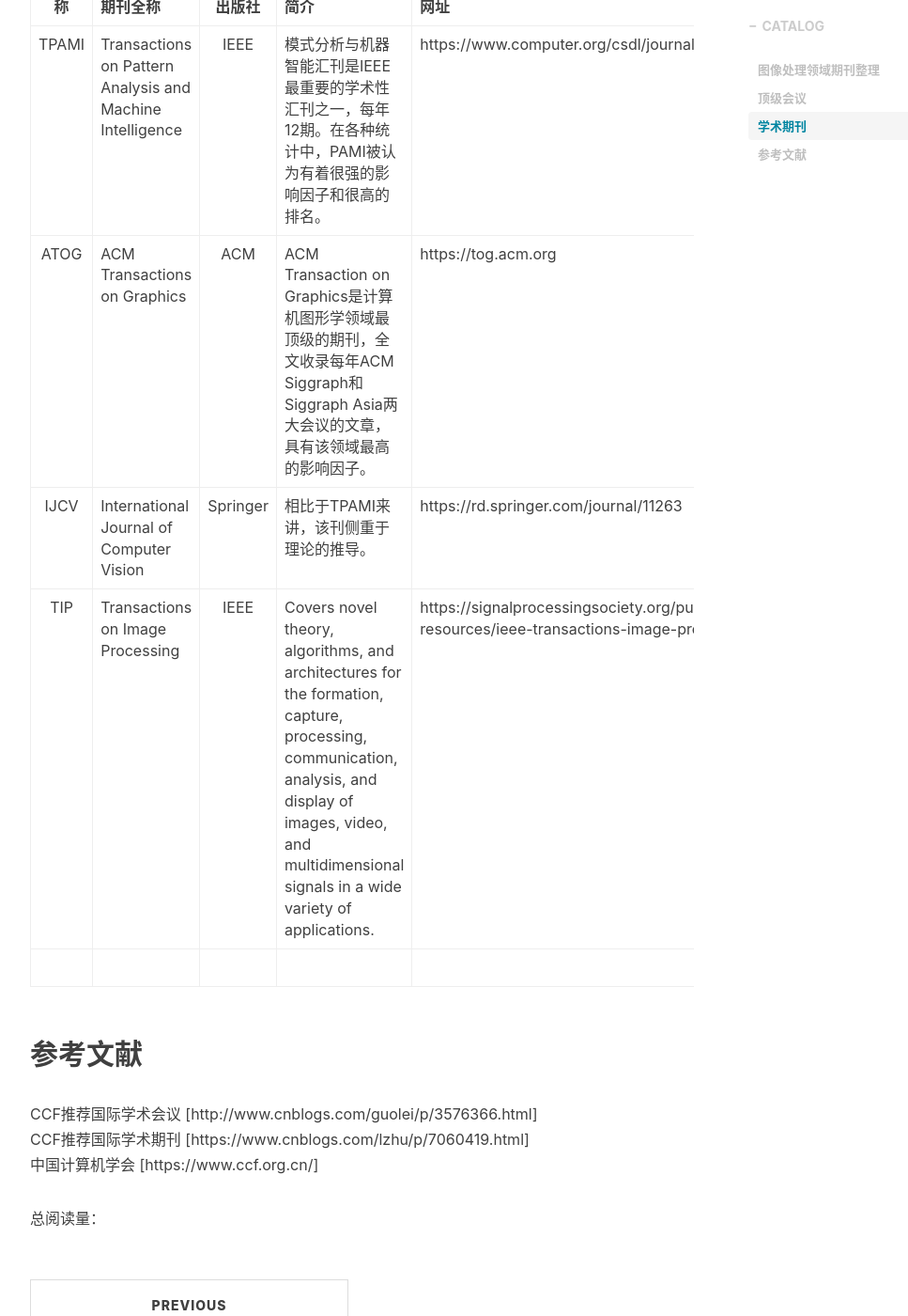
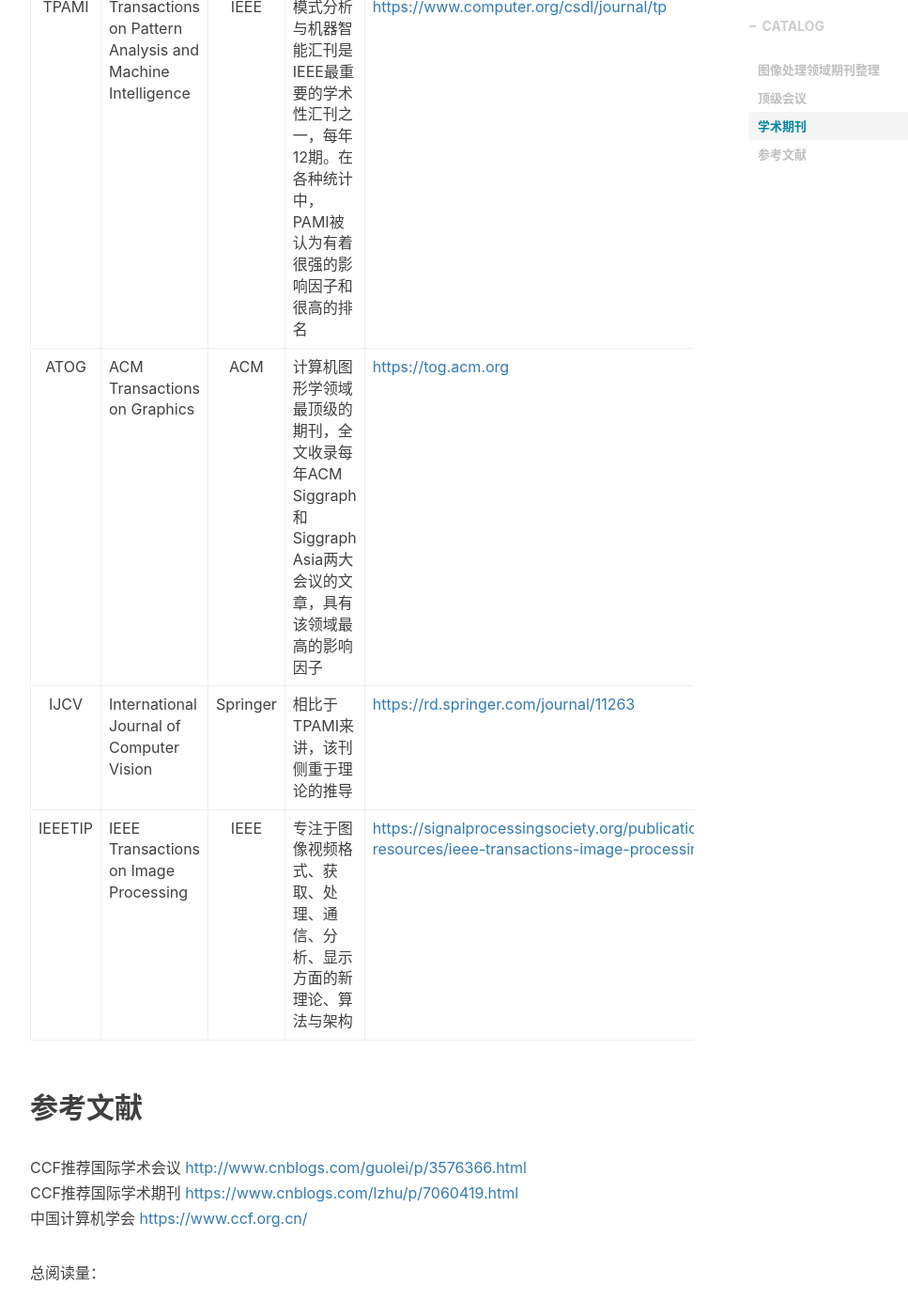
Before and after one commit to Thunvan/Thunvan.github.io, a Jekyll site: the page built from _posts/2019-04-04-图像处理领域期刊整理.md, in a window 1280 px wide and 1400 px high, scrolled down 1972 px. Shown: the whole window at 94% size, without its empty margins (233-1200 px from the left). Built offline with Jekyll 4.4.1, drawn with Linux system fonts in a browser that asks for light colours; nearby versions of some CDN libraries; comment, search, counter and statistics services are not loaded; some of the changed text lies outside the part shown.

Commit message:
update post file

```diff
--- a/_posts/2019-04-04-图像处理领域期刊整理.md
+++ b/_posts/2019-04-04-图像处理领域期刊整理.md
@@ -10,6 +10,7 @@ tags:
 ---
 
 # 图像处理领域期刊整理
+
 计算机图形学与多媒体，人工智能与模式识别领域
 
 ## 顶级会议
@@ -18,30 +19,26 @@ tags:
 CVPR（每年），ICCV（奇数年）和ECCV（偶数年）。
 会议的文章根据重要程度分为oral，spotlights，poster三个等级，oral，spotlights都有口头报导露脸的机会，poster则是海报展示。
 
-
-| 会议简称 | 会议全称                                                       |  出版社  | 简介                                                                                                                                                               | 网址                                                     |
-| :------: | :------------------------------------------------------------- | :------: | :----------------------------------------------------------------------------------------------------------------------------------------------------------------- | :------------------------------------------------------- |
-|   ICCV   | International Conference on Computer Vision                    |   IEEE   | 国际计算机视觉会议，是公认的三个会议中级别最高的，每2年一次。 论文主要包含：底层视觉与感知，颜色、光照与纹理处理，分割与聚合，运动与跟踪，立体视觉与运动结构重构等 | 每次会议网址有变化，2019的是：http://iccv2019.thecvf.com |
-|   CVPR   | Conference on Computer Vision and Pattern Recogintion          |   IEEE   | 是由IEEE举办的计算机视觉和模式识别领域的顶级A类会议，每年一次。此会议工业界关注的比较多                                                                            | http://cvpr2019.thecvf.com                               |
-|   ECCV   | Europeon Conference on Computer Vision                         | Springer | 欧洲计算机视觉国际会议，每两年一次                                                                                                                                 | https://eccv2018.org                                     |
-| SIGGRAPH | Special Interest Group for Computer GRAPHICS Annual Conference |   ACM    | 计算机图形图像特别兴趣小组，更偏重图形方面的文章                                                                                                                   | https://www.siggraph.org/                                |
-|          |
-
+| 会议简称 | 会议全称                                                       |  出版社  | 简介                                                                                                                                                               | 网址                                                       |
+| :------: | :------------------------------------------------------------- | :------: | :----------------------------------------------------------------------------------------------------------------------------------------------------------------- | :--------------------------------------------------------- |
+|   ICCV   | International Conference on Computer Vision                    |   IEEE   | 国际计算机视觉会议，是公认的三个会议中级别最高的，每2年一次。 论文主要包含：底层视觉与感知，颜色、光照与纹理处理，分割与聚合，运动与跟踪，立体视觉与运动结构重构等 | 每次会议网址有变化，2019的是：<http://iccv2019.thecvf.com> |
+|   CVPR   | Conference on Computer Vision and Pattern Recogintion          |   IEEE   | 是由IEEE举办的计算机视觉和模式识别领域的顶级A类会议，每年一次。此会议工业界关注的比较多                                                                            | <http://cvpr2019.thecvf.com>                               |
+|   ECCV   | Europeon Conference on Computer Vision                         | Springer | 欧洲计算机视觉国际会议，每两年一次                                                                                                                                 | <https://eccv2018.org>                                     |
+| SIGGRAPH | Special Interest Group for Computer GRAPHICS Annual Conference |   ACM    | 计算机图形图像特别兴趣小组，更偏重图形方面的文章                                                                                                                   | <https://www.siggraph.org/>                                |
 
 ## 学术期刊
 
 在计算机图形处理领域，由于技术更新块，更侧重于上述的顶级会议，期刊的技术相对延后，但是更丰富，以下列出一些重点期刊。
 
-| 期刊简称 | 期刊全称                                                  |  出版社  | 简介                                                                                                                                                                                                              | 网址                                                                                          |
-| :------: | :-------------------------------------------------------- | :------: | :---------------------------------------------------------------------------------------------------------------------------------------------------------------------------------------------------------------- | :-------------------------------------------------------------------------------------------- |
-|  TPAMI   | Transactions on Pattern Analysis and Machine Intelligence |   IEEE   | 模式分析与机器智能汇刊是IEEE最重要的学术性汇刊之一，每年12期。在各种统计中，PAMI被认为有着很强的影响因子和很高的排名。                                                                                            | https://www.computer.org/csdl/journal/tp                                                      |
-|   ATOG   | ACM Transactions on Graphics                              |   ACM    | ACM Transaction on Graphics是计算机图形学领域最顶级的期刊，全文收录每年ACM Siggraph和Siggraph Asia两大会议的文章，具有该领域最高的影响因子。                                                                      | https://tog.acm.org                                                                           |
-|   IJCV   | International Journal of Computer Vision                  | Springer | 相比于TPAMI来讲，该刊侧重于理论的推导。                                                                                                                                                                           | https://rd.springer.com/journal/11263                                                         |
-|   TIP    | Transactions on Image Processing                          |   IEEE   | Covers novel theory, algorithms, and architectures for the formation, capture, processing, communication, analysis, and display of images, video, and multidimensional signals in a wide variety of applications. | https://signalprocessingsociety.org/publications-resources/ieee-transactions-image-processing |
-|          |
-
+| 期刊简称 | 期刊全称                                                  |  出版社  | 简介                                                                                                                 | 网址                                                                                            |
+| :------: | :-------------------------------------------------------- | :------: | :------------------------------------------------------------------------------------------------------------------- | :---------------------------------------------------------------------------------------------- |
+|  TPAMI   | Transactions on Pattern Analysis and Machine Intelligence |   IEEE   | 模式分析与机器智能汇刊是IEEE最重要的学术性汇刊之一，每年12期。在各种统计中，PAMI被认为有着很强的影响因子和很高的排名 | <https://www.computer.org/csdl/journal/tp>                                                      |
+|   ATOG   | ACM Transactions on Graphics                              |   ACM    | 计算机图形学领域最顶级的期刊，全文收录每年ACM Siggraph和Siggraph Asia两大会议的文章，具有该领域最高的影响因子        | <https://tog.acm.org>                                                                           |
+|   IJCV   | International Journal of Computer Vision                  | Springer | 相比于TPAMI来讲，该刊侧重于理论的推导                                                                                | <https://rd.springer.com/journal/11263>                                                         |
+| IEEETIP  | IEEE Transactions on Image Processing                     |   IEEE   | 专注于图像视频格式、获取、处理、通信、分析、显示方面的新理论、算法与架构                                             | <https://signalprocessingsociety.org/publications-resources/ieee-transactions-image-processing> |
 
 ## 参考文献
-CCF推荐国际学术会议 [http://www.cnblogs.com/guolei/p/3576366.html]
-CCF推荐国际学术期刊 [https://www.cnblogs.com/lzhu/p/7060419.html]
-中国计算机学会 [https://www.ccf.org.cn/]
+
+CCF推荐国际学术会议 [http://www.cnblogs.com/guolei/p/3576366.html](http://www.cnblogs.com/guolei/p/3576366.html)
+CCF推荐国际学术期刊 [https://www.cnblogs.com/lzhu/p/7060419.html](https://www.cnblogs.com/lzhu/p/7060419.html)
+中国计算机学会 [https://www.ccf.org.cn/](https://www.ccf.org.cn/)
```
